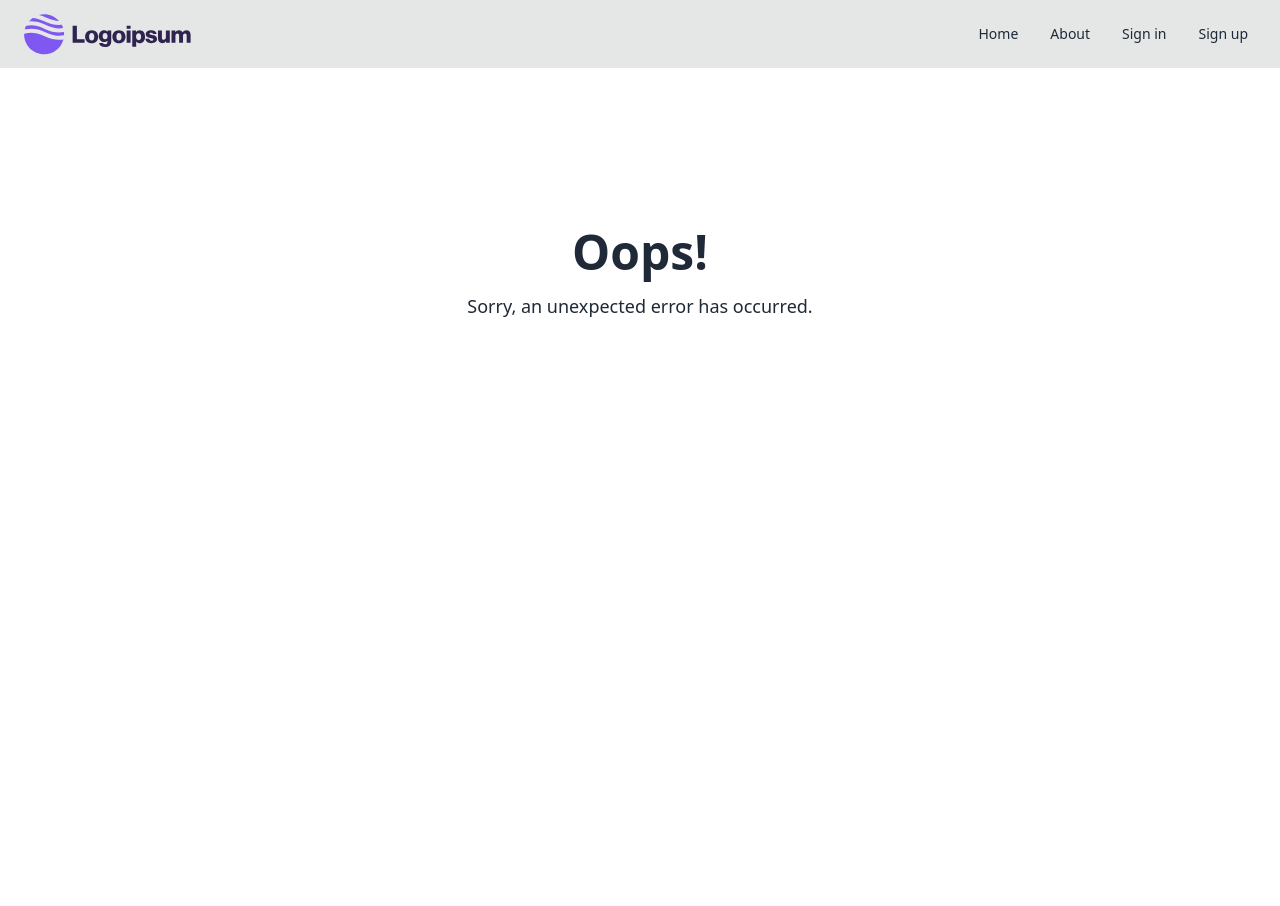
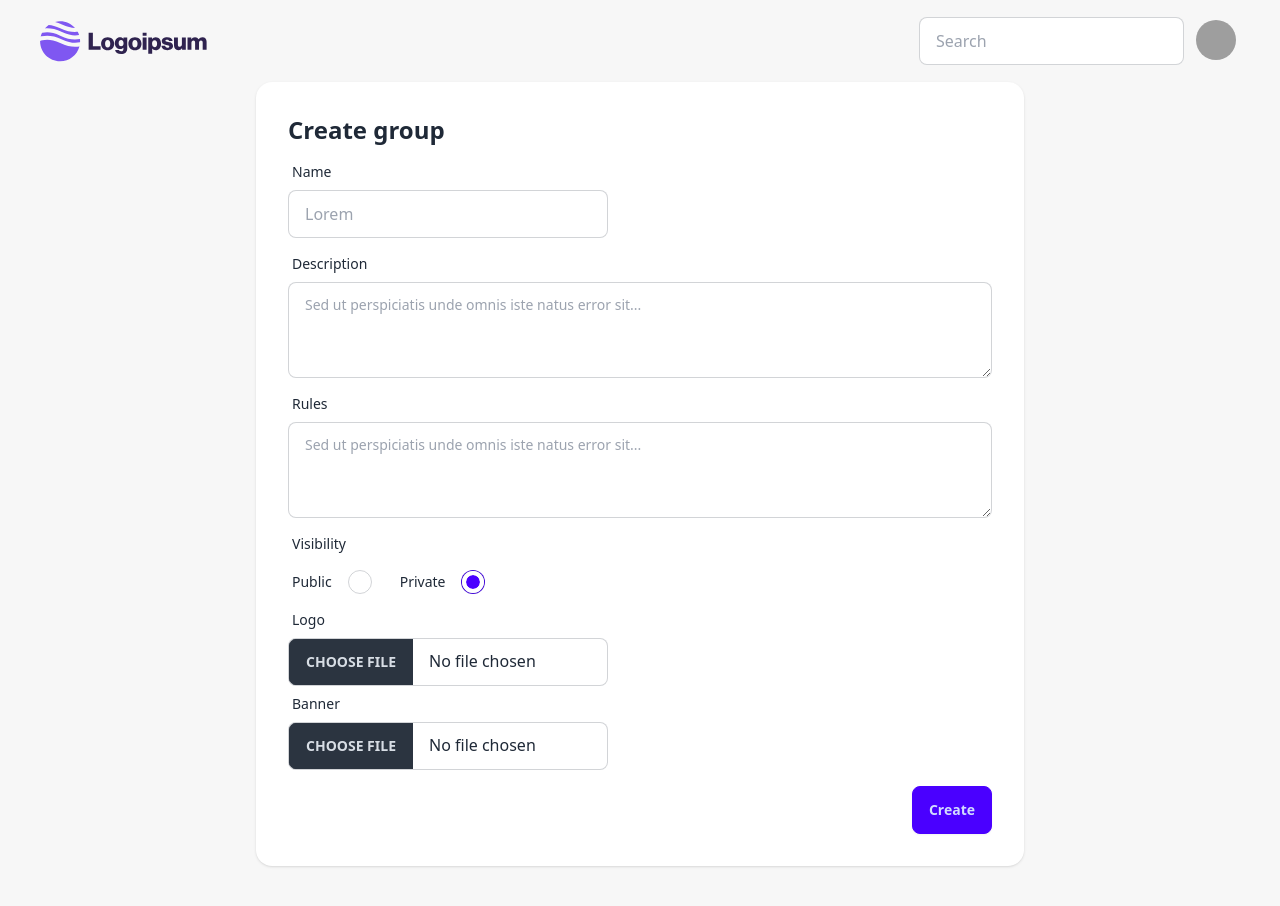
Before and after one commit to martinvasquez1/orange-monk-client, a React (Vite) app: page /app/create-group in a window 1280 px wide. Before the commit the page ends 800 px from the top, so only its background shows below. Built offline with nearby package versions, Linux system fonts and the light colour scheme; sample sign-in values are in the browser's storage; grey boxes are pictures that could not be loaded.

Commit message:
Add create group page

```diff
--- a/src/Router.jsx
+++ b/src/Router.jsx
@@ -13,6 +13,7 @@ import AppLayout from './components/AppLayout.jsx';
 import Home from './pages/Home.jsx';
 import Profile from './pages/Profile.jsx';
 import Search from './pages/Search.jsx';
+import CreateGroup from './pages/CreateGroup.jsx';
 
 import Group from './pages/group/Group.jsx';
 import Post from './pages/post/Post.jsx';
@@ -32,6 +33,7 @@ export default function Router() {
           <Route index element={<Home />} />
           <Route path="profile/:profileId" element={<Profile />} />
           <Route path="search/" element={<Search />} />
+          <Route path="create-group" element={<CreateGroup />} />
           <Route path="group/:groupId" element={<Group />} />
           <Route path="group/:groupId/post/:postId" element={<Post />} />
         </Route>
--- /dev/null
+++ b/src/pages/CreateGroup.jsx
@@ -0,0 +1,99 @@
+export default function CreateGroup() {
+  return (
+    <div className="flex justify-center">
+      <div className="bg-white p-8 rounded-2xl shadow w-full max-w-3xl mb-10">
+        <div className="text-2xl font-bold">Create group</div>
+        <form>
+          <label className="form-control w-full max-w-xs mt-2">
+            <div className="label">
+              <span className="label-text">Name</span>
+            </div>
+            <input
+              type="text"
+              placeholder="Lorem"
+              className="input input-bordered w-full max-w-xs"
+              required
+            />
+          </label>
+          <label className="form-control mt-2">
+            <div className="label">
+              <span className="label-text">Description</span>
+            </div>
+            <textarea
+              className="textarea textarea-bordered h-24"
+              placeholder="Sed ut perspiciatis unde omnis iste natus error sit..."
+              required
+            ></textarea>
+          </label>
+          <label className="form-control mt-2">
+            <div className="label">
+              <span className="label-text">Rules</span>
+            </div>
+            <textarea
+              className="textarea textarea-bordered h-24"
+              placeholder="Sed ut perspiciatis unde omnis iste natus error sit..."
+              required
+            ></textarea>
+          </label>
+
+          <div className="form-control mt-2">
+            <div className="label">
+              <span className="label-text">Visibility</span>
+            </div>
+          </div>
+
+          <div className="flex gap-5">
+            <div className="form-control">
+              <label className="label cursor-pointer">
+                <span className="label-text mr-4">Public</span>
+                <input
+                  type="radio"
+                  name="radio-10"
+                  className="radio checked:bg-primary"
+                  defaultChecked
+                />
+              </label>
+            </div>
+            <div className="form-control">
+              <label className="label cursor-pointer">
+                <span className="label-text mr-4">Private</span>
+                <input
+                  type="radio"
+                  name="radio-10"
+                  className="radio checked:bg-primary"
+                  defaultChecked
+                />
+              </label>
+            </div>
+          </div>
+
+          <label className="form-control w-full max-w-xs">
+            <div className="label">
+              <span className="label-text">Logo</span>
+            </div>
+            <input
+              type="file"
+              className="file-input file-input-bordered w-full max-w-xs"
+            />
+          </label>
+
+          <label className="form-control w-full max-w-xs">
+            <div className="label">
+              <span className="label-text">Banner</span>
+            </div>
+            <input
+              type="file"
+              className="file-input file-input-bordered w-full max-w-xs"
+            />
+          </label>
+
+          <div className="flex justify-end">
+            <button type="submit" className="btn btn-primary mt-4">
+              Create
+            </button>
+          </div>
+        </form>
+      </div>
+    </div>
+  );
+}
--- a/src/pages/Home.jsx
+++ b/src/pages/Home.jsx
@@ -58,7 +58,7 @@ export default function Home({}) {
             </p>
           </div>
           <div className="flex gap-4">
-            <Link to="#" className="btn">
+            <Link to="/app/create-group" className="btn">
               Create
             </Link>
             <Link to="/app/search" className="btn btn-primary">
```
